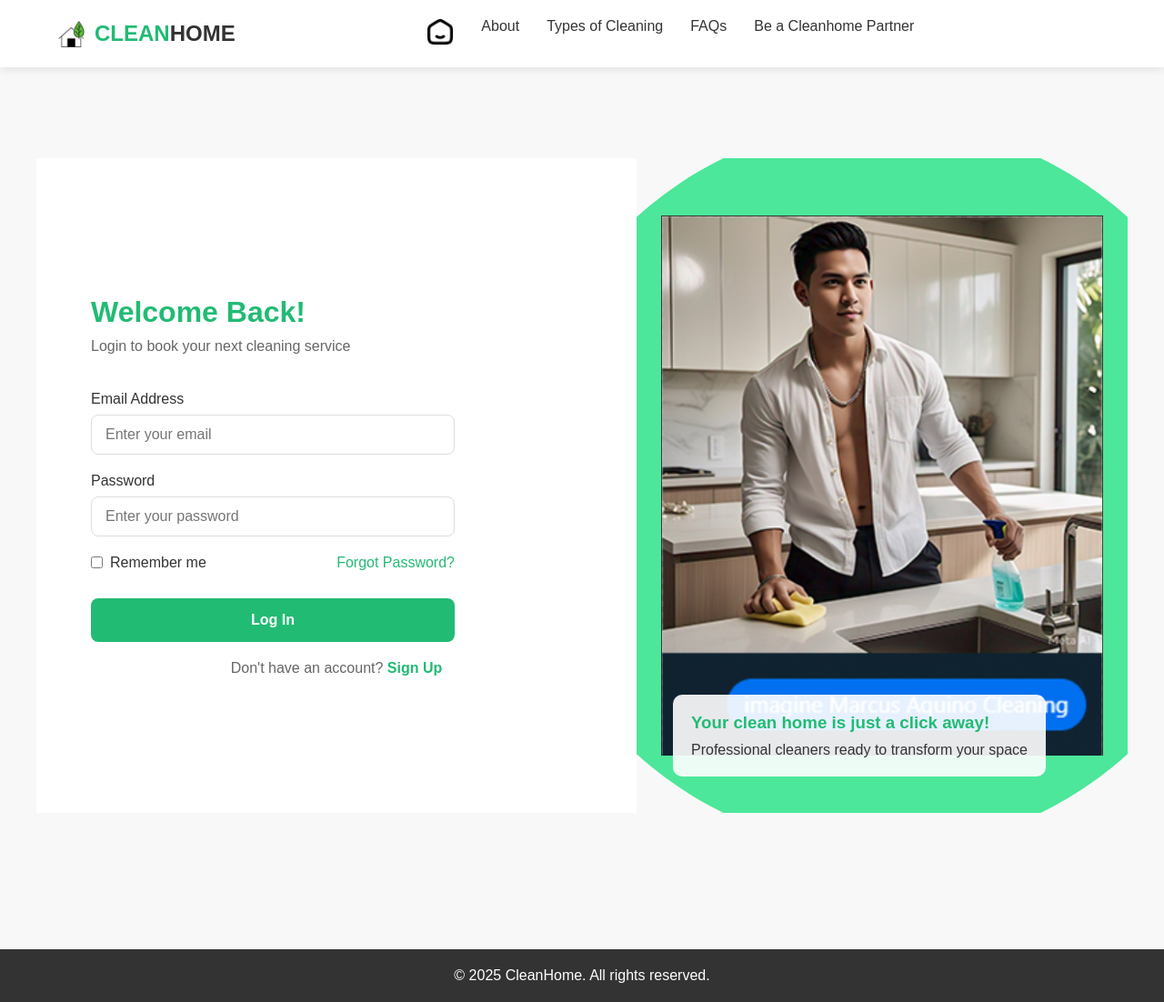
After one commit to Gl1tchA/HomeServed-Project, a PHP site: page /view/login.html in a window 1280 px wide. The commit adds this page. Shown: the whole page at 91% size. Run offline with PHP 8.4, Linux system fonts and the light colour scheme.

```diff
--- a/homeserved/public/css/loginstyles.css
+++ b/homeserved/public/css/loginstyles.css
@@ -98,6 +98,10 @@ nav ul li a.active::after {
     cursor: pointer;
     font-weight: bold;
     display: none; /* DO NOT COPY PASTE PANG TAGO NG LOGIN BUTTON HEHE */
+}
+/* Main */
+main{
+    padding: 100px 0px 150px 0px;
 }
 
 /* Footer */
--- /dev/null
+++ b/homeserved/view/login.html
@@ -0,0 +1,84 @@
+<!DOCTYPE html>
+<html lang="en">
+<head>
+    <meta charset="UTF-8">
+    <meta name="viewport" content="width=device-width, initial-scale=1.0">
+    <title>CleanHome - Login</title>
+    <link rel="stylesheet" href="../public/css/loginstyles.css">
+</head>
+<body>
+    <header>
+        <div class="container">
+            <div class="logo">
+                <img src="../public/image/house-icon.png" alt="House Icon">
+                <h1><span class="green">CLEAN</span>HOME</h1>
+            </div>
+            <nav>
+                <ul>
+                    <li><a href="../public/homepage.html"><img src="image/home-icon.png" alt="Home"></a></li>
+                    <li><a href="aboutus.html">About</a></li>
+                    <li><a href="types.html">Types of Cleaning</a></li>
+                    <li><a href="#">FAQs</a></li>
+                    <li><a href="#">Be a Cleanhome Partner</a></li>
+                </ul>
+            </nav>
+            <div class="login-btn">
+                <a href="login.html">
+                    <button class="btn-login">Log In</button>
+                </a>
+            </div>
+        </div>
+    </header>
+
+    <main>
+        <div class="login-container">
+            <div class="login-box">
+                <h2>Welcome Back!</h2>
+                <p class="subtitle">Login to book your next cleaning service</p>
+
+                <form class="login-form">
+                    <div class="form-group">
+                        <label for="email">Email Address</label>
+                        <input type="email" id="email" placeholder="Enter your email">
+                    </div>
+
+                    <div class="form-group">
+                        <label for="password">Password</label>
+                        <input type="password" id="password" placeholder="Enter your password">
+                    </div>
+
+                    <div class="form-options">
+                        <div class="remember-me">
+                            <input type="checkbox" id="remember">
+                            <label for="remember">Remember me</label>
+                        </div>
+                        <a href="#" class="forgot-password">Forgot Password?</a>
+                    </div>
+
+                    <button type="submit" class="btn-login-form">Log In</button>
+                </form>
+
+                <div class="login-footer">
+                    <p>Don't have an account? <a href="sign-up.html" class="signup-link">Sign Up</a></p>
+                </div>
+            </div>
+
+            <div class="login-image">
+                <div class="green-circle"></div>
+                <img src="../public/image/cleaners.png" alt="Professional Cleaners">
+                <div class="login-message">
+                    <h3>Your clean home is just a click away!</h3>
+                    <p>Professional cleaners ready to transform your space</p>
+                </div>
+            </div>
+        </div>
+    </main>
+
+    <footer>
+        <div class="container">
+            <p>&copy; 2025 CleanHome. All rights reserved.</p>
+        </div>
+    </footer>
+
+</body>
+</html>
```
Also changed, not shown: homeserved/public/homepage.html (+7 -7 lines), homeserved/public/js/validator.js (added, +87 -0 lines), homeserved/view/aboutus.html (renamed from homeserved/public/aboutus.html, +4 -4 lines), homeserved/view/sign-up.html (renamed from homeserved/public/login.html, +25 -17 lines), homeserved/view/types.html (renamed from homeserved/public/types.html, +8 -8 lines).
